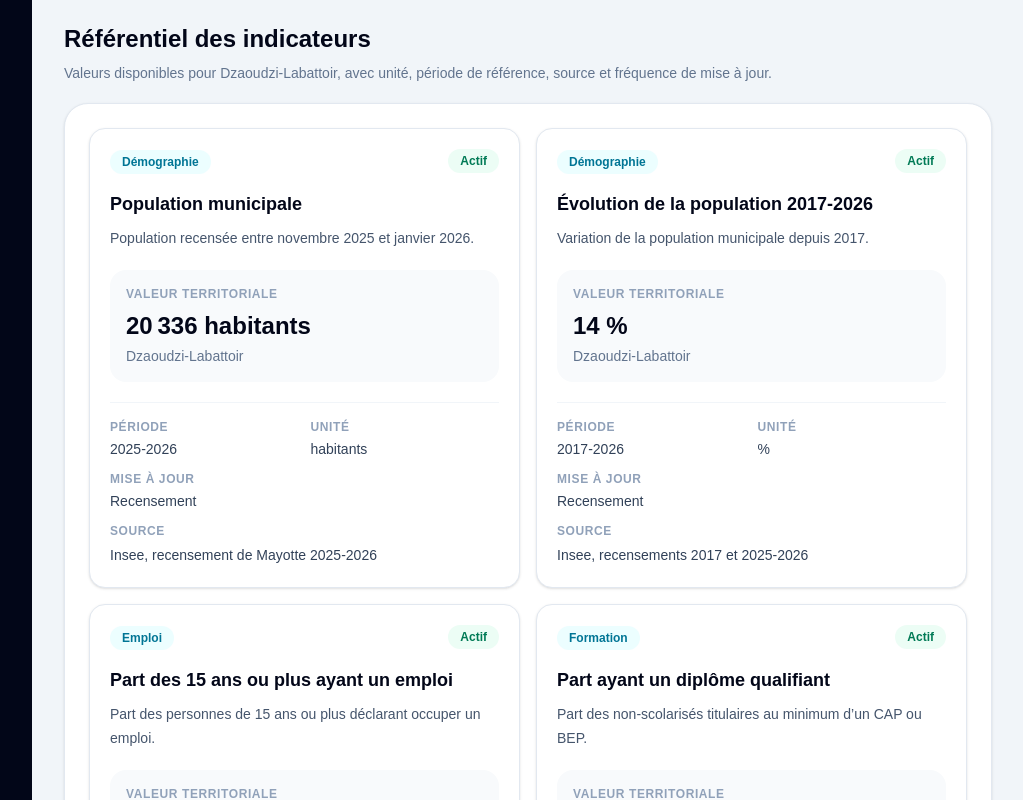
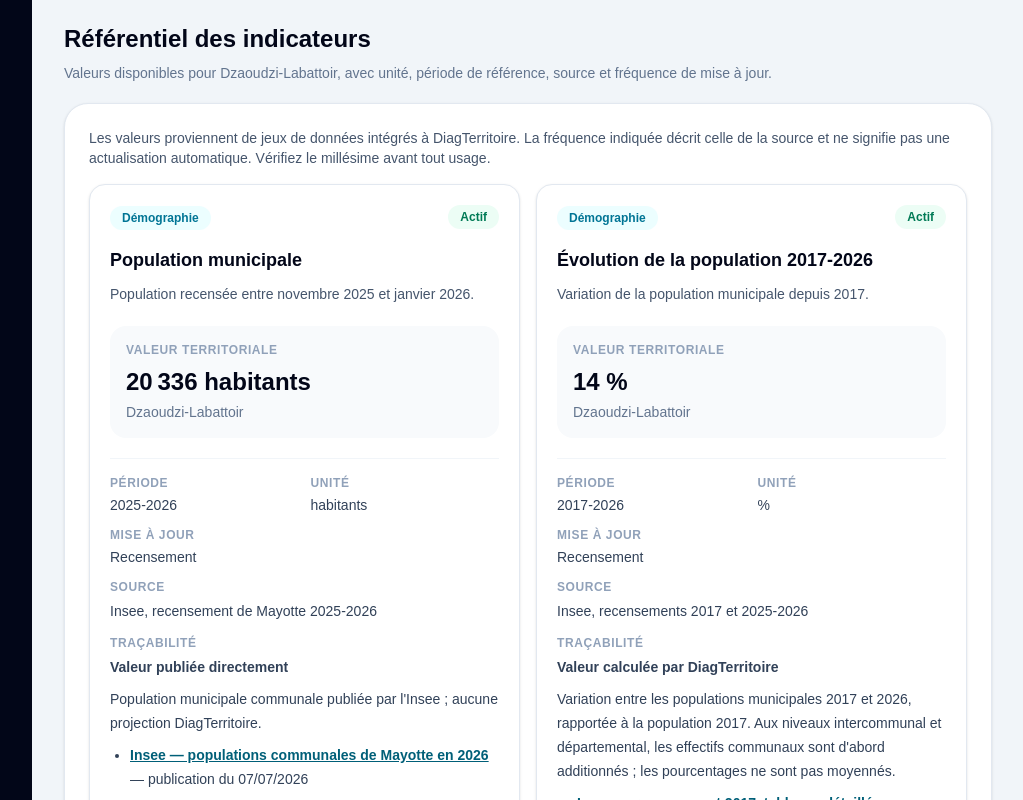
Before and after one commit to diagterritoire-founder/diagterritoire-oss, a Next.js app: page /indicateurs in a window 1280 px wide. Shown: the part 900-1700 px from the top of the page, without its empty margins (256-1279 px from the left). Built offline with nearby package versions, Linux system fonts and the light colour scheme; no server answers.

Commit message:
feat(#89): afficher méthodologie, liens officiels et dates de publication

```diff
--- a/app/indicateurs/page.tsx
+++ b/app/indicateurs/page.tsx
@@ -14,6 +14,7 @@ import {
   getMayotteIndicatorValues,
 } from "@/data/mayotte-indicators";
 import { getComparableIndicatorTerritories } from "@/data/mayotte-indicator-comparison";
+import { getMayotteIndicatorProvenance } from "@/data/mayotte-indicator-provenance";
 
 import {
   indicatorTerritoryGroups,
@@ -257,6 +258,11 @@ export default async function IndicateursPage({
         title="Référentiel des indicateurs"
         subtitle={`Valeurs disponibles pour ${territoryName}, avec unité, période de référence, source et fréquence de mise à jour.`}
       >
+        <p className="mb-4 text-sm text-slate-600">
+          Les valeurs proviennent de jeux de données intégrés à DiagTerritoire.
+          La fréquence indiquée décrit celle de la source et ne signifie pas
+          une actualisation automatique. Vérifiez le millésime avant tout usage.
+        </p>
         <div className="grid gap-4 lg:grid-cols-2">
           {indicators.map(
             (indicator) => {
@@ -269,6 +275,11 @@ export default async function IndicateursPage({
                 territorialValue
                   ?.numericValue !==
                 undefined;
+
+              const provenance = getMayotteIndicatorProvenance(
+                indicator.id,
+                territory.level,
+              );
 
               return (
                 <article
@@ -364,12 +375,41 @@ export default async function IndicateursPage({
                         Source
                       </dt>
                       <dd className="mt-1 leading-6 text-slate-700">
-                        {
-                          indicator.source ??
-                          "Non renseignée"
-                        }
+                        {indicator.source ?? "Non renseignée"}
                       </dd>
                     </div>
+                    {provenance ? (
+                      <div className="sm:col-span-2">
+                        <dt className="text-xs font-semibold uppercase tracking-wider text-slate-400">
+                          Traçabilité
+                        </dt>
+                        <dd className="mt-1 space-y-2 leading-6 text-slate-700">
+                          <p className="font-semibold">
+                            {provenance.origin === "publication"
+                              ? "Valeur publiée directement"
+                              : "Valeur calculée par DiagTerritoire"}
+                          </p>
+                          <p>{provenance.method}</p>
+                          <ul className="list-disc space-y-1 pl-5">
+                            {provenance.sources.map((source) => (
+                              <li key={source.url}>
+                                <a
+                                  href={source.url}
+                                  target="_blank"
+                                  rel="noopener noreferrer"
+                                  className="font-semibold text-cyan-800 underline"
+                                >
+                                  {source.label}
+                                </a>
+                                {source.publicationDate
+                                  ? " — publication du " + source.publicationDate
+                                  : " — date de publication non renseignée"}
+                              </li>
+                            ))}
+                          </ul>
+                        </dd>
+                      </div>
+                    ) : null}
                   </dl>
                 </article>
               );
```
